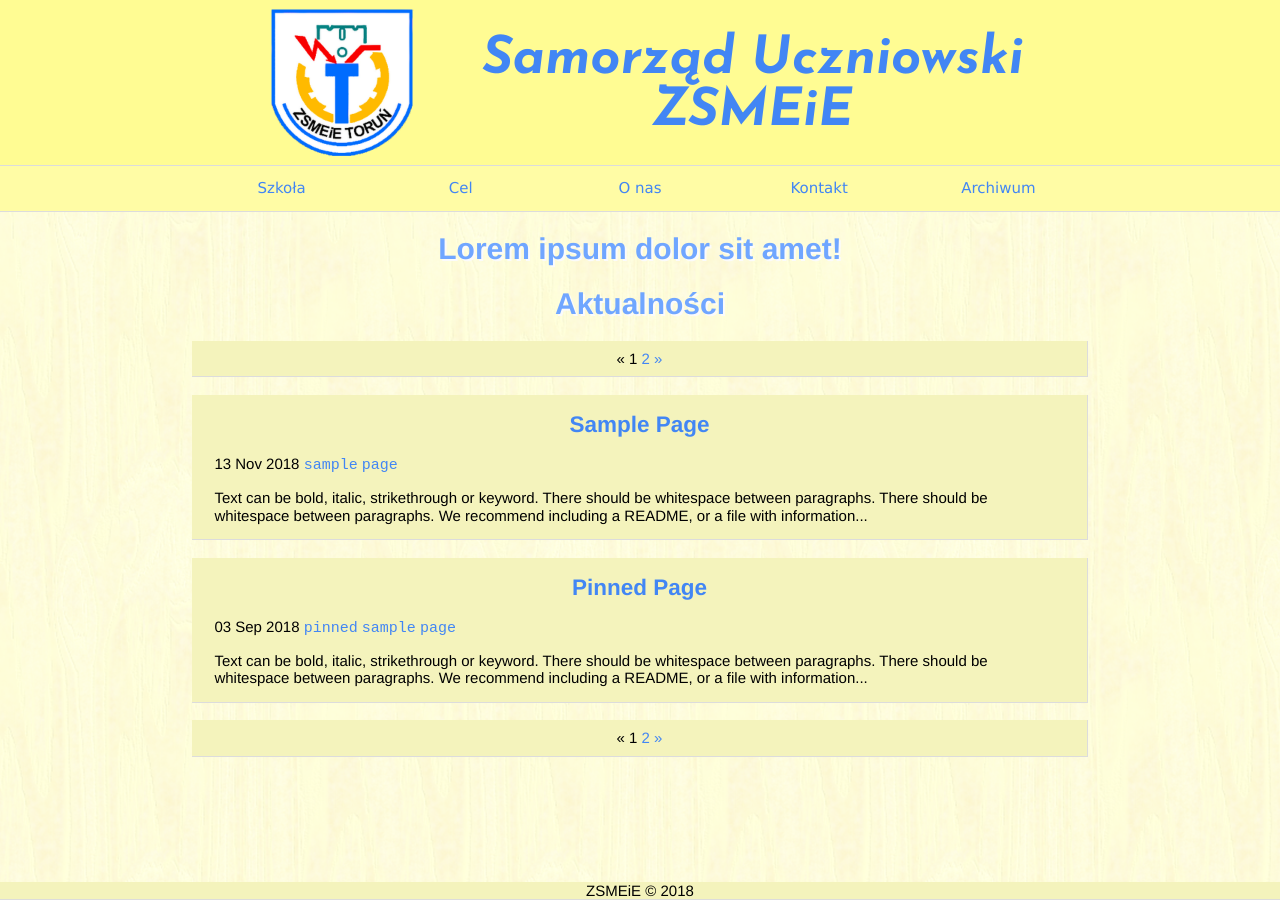
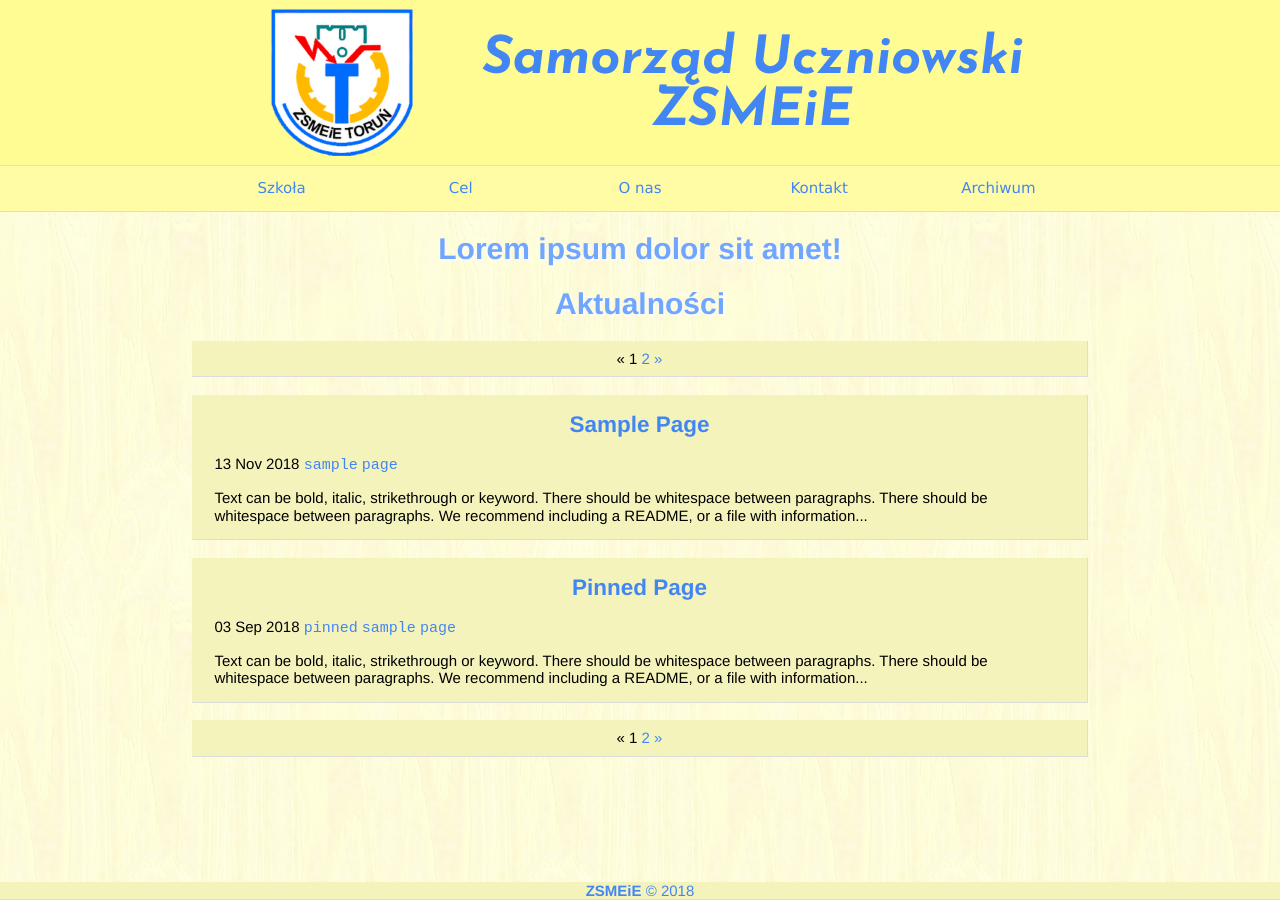
Before and after one commit to ZSMEiE/SU, a Jekyll site: the page built from index.html, in a window 1280 px wide. Built offline with Jekyll 4.4.1, drawn with Linux system fonts in a browser that asks for light colours; the list of posts is cut into pages by our own code.

Commit message:
Added footer content

```diff
--- a/_includes/footer.html
+++ b/_includes/footer.html
@@ -1,4 +1,13 @@
 <footer class="block full-width">
-	ZSMEiE &copy;
-	2018
+	<span>
+	<a href="{{ site.url }}{{ site.baseurl }}">
+		<b>{{ site.owner}}</b>
+		{% capture currentyear %}{{ 'now' | date: "%Y" }}{% endcapture %}
+		{% if currentyear == "2018" %}
+			&copy; {{ currentyear }}
+		{% else %}
+			&copy; 2018 - {{ currentyear }}
+		{% endif %}
+	</a>
+	</span>
 </footer>
```
